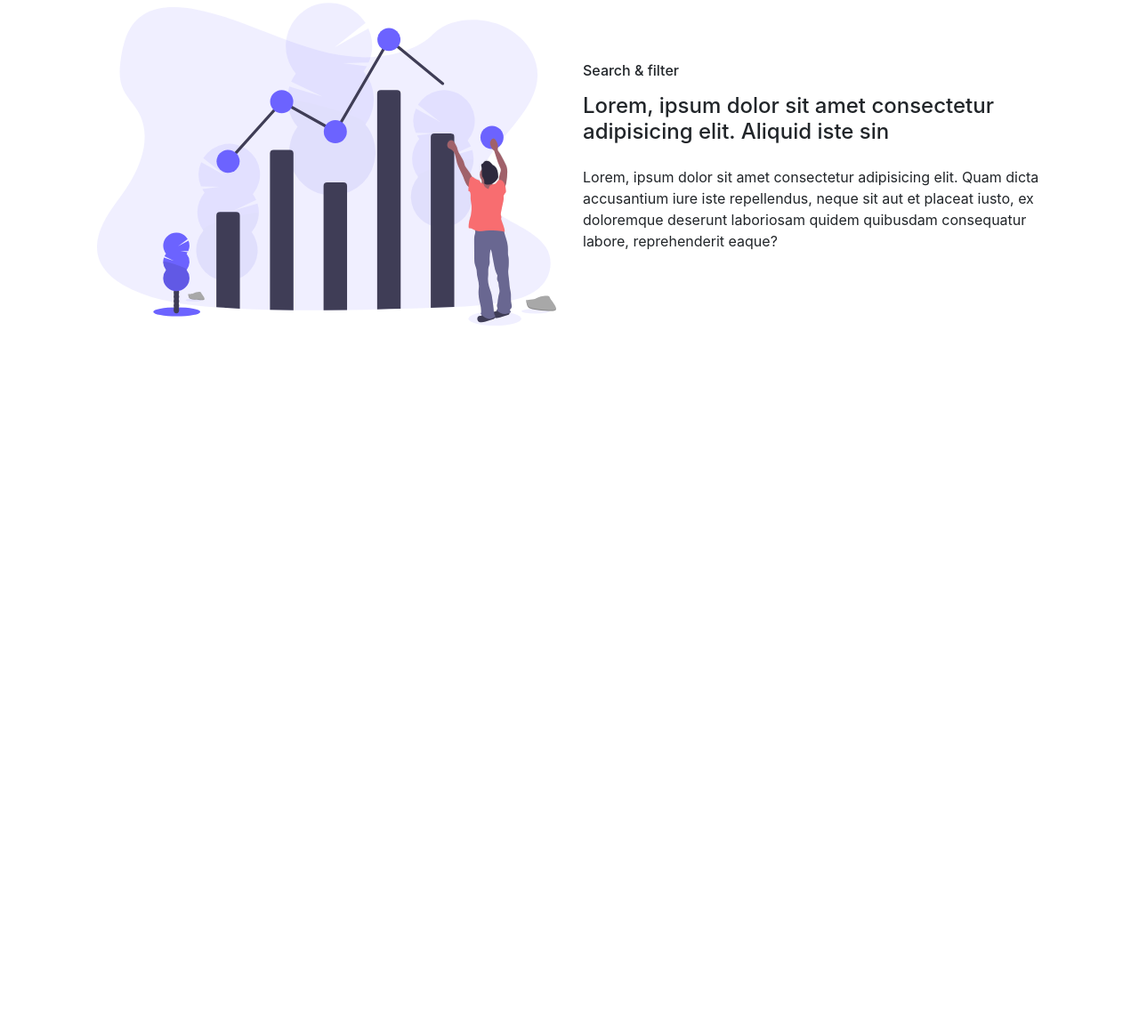
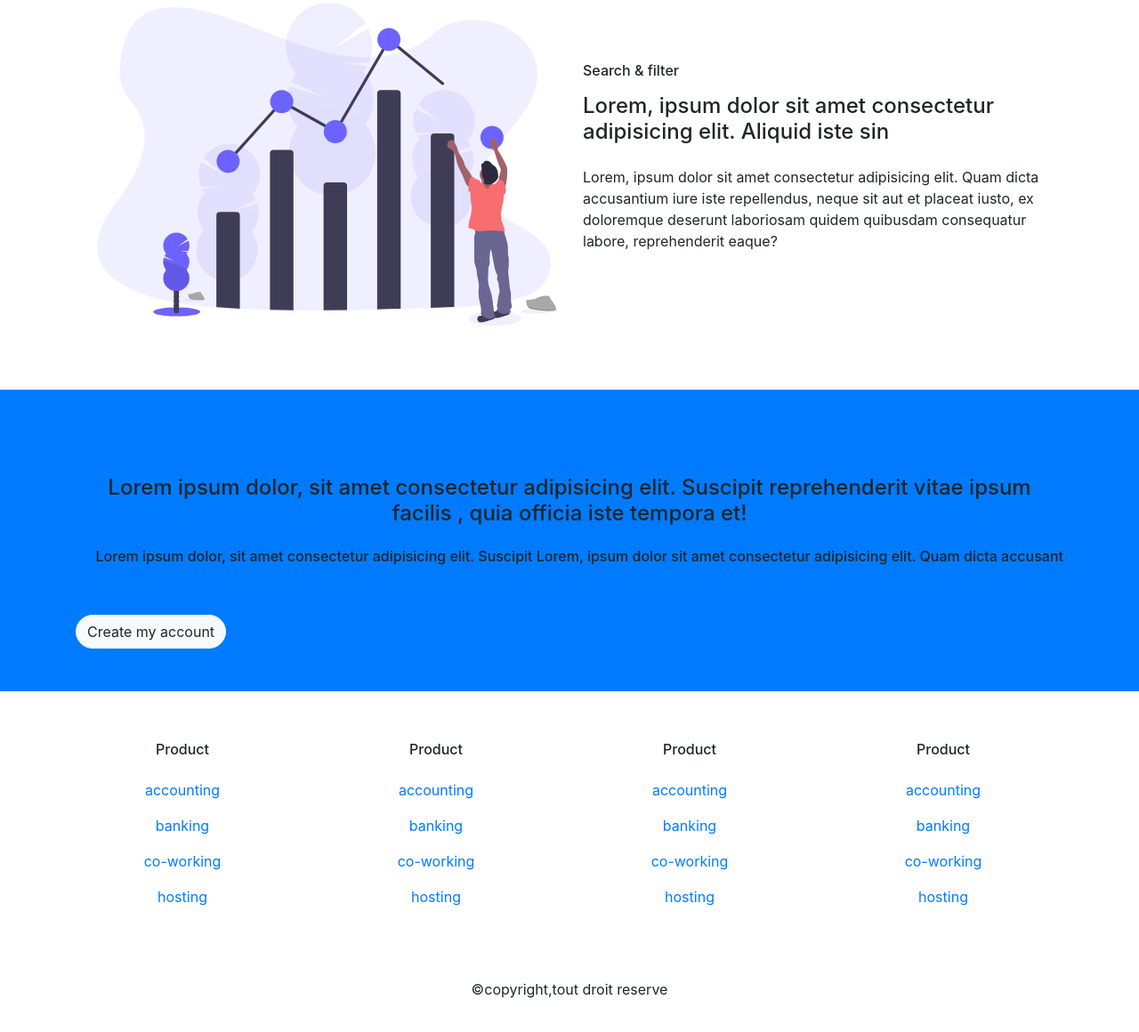
Before and after one commit to leyanki/LinkerCo, a plain HTML site: page index.html in a window 1280 px wide. Shown: the part 2245-3405 px from the top of the page at 89% size. Before the commit the page ends 2683 px from the top, so only its background shows below. Drawn offline with nearby package versions, Linux system fonts and the light colour scheme.

Commit message:
insertion of the footer of the page

```diff
--- a/index.html
+++ b/index.html
@@ -58,6 +58,7 @@
                 </div>
             </div>
         </div>
+        <!--  this part is partener's part-->
         <div class="container-fluid bg-primary p-5">
             <div class="invisible"> Lorem ipsum, dolor sit amet consectetur adipisicing elit. Optio quod voluptas, maxime ipsam quae, magnam eum, nostrum quidem magni cumque architecto. Debitis a atque reiciendis odit obcaecati facere doloremque eaque? Lorem ipsum dolor sit amet consectetur adipisicing elit. Ab, sint?Lorem ipsum dolor sit amet consectetur adipisicing elit. Ab, sint? Harum molestias maiores sapiente iste. Sunt et incidunt quod nostrum at assumenda unde, consequuntur dolor modi dolorem mollitia, placeat sapiente!</div>
         </div>
@@ -86,11 +87,12 @@
                     </a>
             </div>
         </div>
+        <!-- slider part-->
         <div class="container-fluid">
             <h6 class="text-center  mb-3 text-primary">Our daily job</h6>
         </div>
         <hr/>
-
+        <!--  this is the bloc search & filter-->
         <div class="container">
             <div class="row mb-5 p-4">
                     <img class="col-md-6 h-50" src="images/undraw_search_2dfv.svg"/>
@@ -126,6 +128,79 @@
                 </div>
             </div>
         </div>
+        <!--  this is the footer block-->
+        <div class="container-fluid bg-primary p-5">
+            <div class="container">
+                <h4 class="mt-5 text-center">Lorem ipsum dolor, sit amet consectetur adipisicing elit. Suscipit reprehenderit vitae ipsum facilis , quia officia iste tempora et!</h4>
+                <h6 class="mt-4 text-right">Lorem ipsum dolor, sit amet consectetur adipisicing elit. Suscipit Lorem, ipsum dolor sit amet consectetur adipisicing elit. Quam dicta accusant</h6>
+                <a class="btn btn-light text-center rad mt-5">Create my account</a>
+            </div>
+        </div>
+        <div class="container mt-5">
+            <div class="row mb-5">
+                <ul class=" nav flex-column text-center col-lg-3  ">
+                        <li class="nav-item nav-link"><h6>Product</h6></li>
+                    <li class="nav-item">
+                        <a href="#" class="nav-link">accounting</a>
+                    </li>
+                    <li class="nav-item">
+                        <a href="#" class="nav-link">banking</a>
+                    </li>
+                    <li class="nav-item">
+                        <a href="#" class="nav-link">co-working</a>
+                    </li>
+                    <li class="nav-item">
+                        <a href="#" class="nav-link">hosting</a>
+                    </li>
+                </ul>
+                 <ul class=" nav flex-column text-center col-lg-3   ">
+                    <li class="nav-item nav-link"><h6>Product</h6></li>
+                    <li class="nav-item">
+                        <a href="#" class="nav-link">accounting</a>
+                    </li>
+                    <li class="nav-item">
+                        <a href="#" class="nav-link">banking</a>
+                    </li>
+                    <li class="nav-item">
+                        <a href="#" class="nav-link">co-working</a>
+                    </li>
+                    <li class="nav-item">
+                        <a href="#" class="nav-link">hosting</a>
+                    </li>
+                </ul>
+                <ul class=" nav flex-column text-center col-lg-3">
+                        <li class="nav-item nav-link"><h6>Product</h6></li>
+                   <li class="nav-item">
+                       <a href="#" class="nav-link">accounting</a>
+                   </li>
+                   <li class="nav-item">
+                       <a href="#" class="nav-link">banking</a>
+                   </li>
+                   <li class="nav-item">
+                       <a href="#" class="nav-link">co-working</a>
+                   </li>
+                   <li class="nav-item">
+                       <a href="#" class="nav-link">hosting</a>
+                   </li>
+               </ul>
+                <ul class=" nav flex-column text-center col-lg-3  ">
+                    <li class="nav-item nav-link"><h6>Product</h6></li>
+                    <li class="nav-item">
+                        <a href="#" class="nav-link">accounting</a>
+                    </li>
+                    <li class="nav-item">
+                        <a href="#" class="nav-link">banking</a>
+                    </li>
+                    <li class="nav-item">
+                        <a href="#" class="nav-link">co-working</a>
+                    </li>
+                    <li class="nav-item">
+                        <a href="#" class="nav-link">hosting</a>
+                    </li>
+                </ul>
+            </div>
+            <p class="text-center pt-4 mb-5">©copyright,tout droit reserve</p>
+        </div>
 
 
 
```
